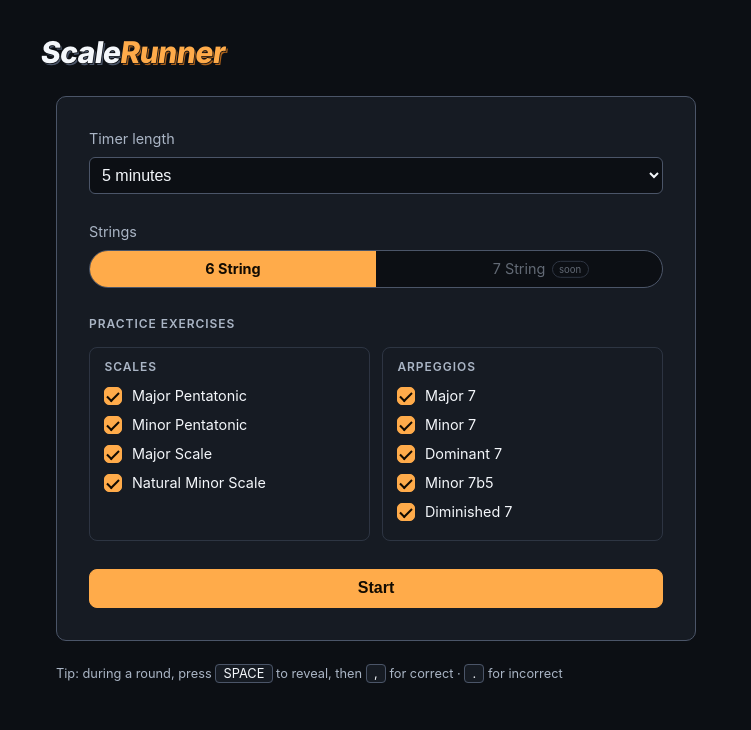
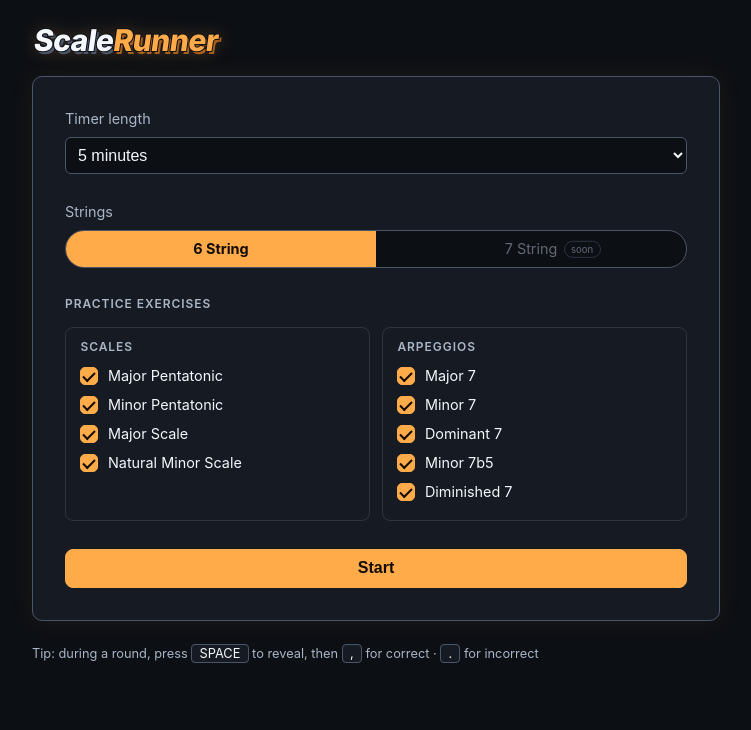
Before and after one commit to fraserwat/guitar-scale-generator, a Django app: page / in a window 1280 px wide. Shown: the top 730 px of the page, without its empty margins (264-1015 px from the left). Run offline with Django 5.2, Linux system fonts and the light colour scheme.

Commit message:
Polish: bolder wordmark, unified alignment, surface glow, no-scroll game screen
- Wordmark GBA-ness dialled up (3px extrude, 2px outline) + faint
  resting glow with a stronger hover glow.
- One alignment rule: every screen spans the .app column (panel drops
  its private width/centering; wordmark x offset compensates the skew)
  so title, config panel, and game screen share the same left edge.
- The wordmark's glow, well toned down, on the big surfaces: config
  panel, neck diagram, TAB staff (one shared box-shadow rule).
- Game screen fits without scrolling: ~70px vertical whitespace trim
  plus max-height media queries (780px/700px) that narrow the column,
  shrinking the width-driven diagrams proportionally.

Cache-bust style.css v15. Tests 169 green.

Co-Authored-By: Claude Fable 5 <noreply@anthropic.com>

```diff
--- a/practice/static/practice/style.css
+++ b/practice/static/practice/style.css
@@ -26,12 +26,21 @@ body {
 .app {
   max-width: 720px;
   margin: 0 auto;
-  padding: 2rem 1rem 3rem;
+  padding: 1.25rem 1rem 2rem;
+}
+
+/* Short windows: narrow the column so the width-driven diagrams shrink
+   proportionally and the game screen fits without scrolling. */
+@media (max-height: 780px) {
+  .app { max-width: 620px; }
+}
+@media (max-height: 700px) {
+  .app { max-width: 540px; }
 }
 
 /* The title doubles as a home link (click = back to the menu). */
 .app-title {
-  margin: 0 0 1.5rem;
+  margin: 0 0 1rem;
   cursor: pointer;
   user-select: none;
   width: fit-content;  /* only the wordmark is the home-link click target */
@@ -40,11 +49,12 @@ body {
 
 .app-title svg {
   overflow: visible;   /* system-font metrics vary; never clip the mark */
+  filter: drop-shadow(0 0 8px rgba(255, 171, 74, 0.18)); /* resting glow */
   transition: filter 120ms ease;
 }
 
 .app-title:hover svg {
-  filter: drop-shadow(0 0 6px rgba(255, 171, 74, 0.45));
+  filter: drop-shadow(0 0 10px rgba(255, 171, 74, 0.6));
 }
 
 .hidden { display: none !important; }
@@ -58,8 +68,15 @@ body {
   display: flex;
   flex-direction: column;
   gap: 1.75rem;
-  max-width: 640px;
-  margin: 0 auto;   /* centred within the app column */
+  /* One alignment rule app-wide: every screen's content spans the .app
+     column (like .neck/.tab at width 100%), so the title, panel, and
+     game screen all share the same left edge. No per-element widths. */
+}
+
+/* The wordmark's resting glow, turned well down for the big surfaces
+   (config panel, neck diagram, TAB staff). */
+.panel, .neck, .tab {
+  box-shadow: 0 0 24px rgba(255, 171, 74, 0.08);
 }
 
 .field {
@@ -283,7 +300,7 @@ button:disabled { cursor: not-allowed; }
   align-items: baseline;
   justify-content: space-between;
   gap: 1rem;
-  margin-bottom: 1.75rem;
+  margin-bottom: 1rem;
 }
 
 .timer {
@@ -309,7 +326,7 @@ button:disabled { cursor: not-allowed; }
   background: var(--panel);
   border: 1px solid var(--line);
   border-radius: 10px;
-  margin-bottom: 1.25rem;
+  margin-bottom: 1rem;
 }
 
 /* Root-note pips: app.js tags roots with class="root"; the CSS fill wins
@@ -321,7 +338,7 @@ button:disabled { cursor: not-allowed; }
 }
 .tab .root { fill: var(--accent); font-weight: 700; }
 
-.hint { color: var(--muted); font-size: 0.95rem; margin: 1.25rem 0; }
+.hint { color: var(--muted); font-size: 0.95rem; margin: 0.75rem 0; }
 kbd {
   background: var(--panel);
   border: 1px solid var(--line);
@@ -336,8 +353,7 @@ kbd {
 /* Understated keyboard-shorthand tip on the start menu (kept off the
    game-loop UI). */
 .keyboard-tip {
-  margin: 1.5rem auto 0; /* centred, like the panel above it */
-  max-width: 640px;   /* aligns under the start panel */
+  margin: 1.5rem 0 0; /* spans the app column, like the panel above it */
   font-size: 0.8rem;
   color: var(--muted);
 }
--- a/practice/templates/practice/index.html
+++ b/practice/templates/practice/index.html
@@ -5,7 +5,7 @@
   <meta name="viewport" content="width=device-width, initial-scale=1">
   <title>ScaleRunner</title>
   {# ?v= busts the browser cache when static assets change; bump on JS/CSS edits #}
-  <link rel="stylesheet" href="{% static 'practice/style.css' %}?v=13">
+  <link rel="stylesheet" href="{% static 'practice/style.css' %}?v=15">
 </head>
 <body data-csrf-token="{{ csrf_token }}">
   <main class="app">
@@ -20,9 +20,11 @@
         <g transform="skewX(-8)"
            font-family="-apple-system, BlinkMacSystemFont, 'Segoe UI', Roboto, sans-serif"
            font-size="30" font-weight="800" letter-spacing="-0.5">
-          <text x="12" y="31" transform="translate(2 2)"
+          <!-- x=5 compensates the skew so the S sits on the app column
+               edge, aligned with the panel and game screen below. -->
+          <text x="5" y="31" transform="translate(3 3)"
                 fill="#4b5568"><tspan>Scale</tspan><tspan fill="#a85f1a">Runner</tspan></text>
-          <text x="12" y="31" stroke="#0c0f14" stroke-width="1.5"
+          <text x="5" y="31" stroke="#0c0f14" stroke-width="2"
                 paint-order="stroke" fill="#f4f7fb"><tspan>Scale</tspan><tspan fill="#ffab4a">Runner</tspan></text>
         </g>
       </svg>
```
Also changed, not shown: practice/tests/test_api.py (+1 -1 lines).
